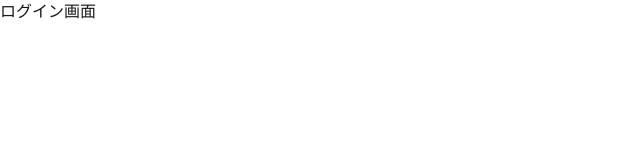
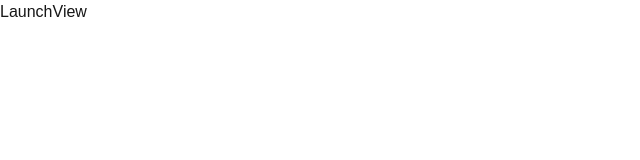
Before and after one commit to tdu25-wsp/mimo-frontend, a Next.js app: page /login in a window 1280 px wide. Shown: the top 160 px of the page, without its empty margins (0-640 px from the left). Built offline with nearby package versions, Linux system fonts and the light colour scheme.

Commit message:
ログイン画面をLaunchViewに変更

```diff
--- a/app/(auth)/login/page.tsx
+++ b/app/(auth)/login/page.tsx
@@ -1,7 +1,7 @@
 export default function LoginPage() {
   return (
     <div>
-      <h1>ログイン画面</h1>
+      <h1>LaunchView</h1>
     </div>
   );
 }
```
